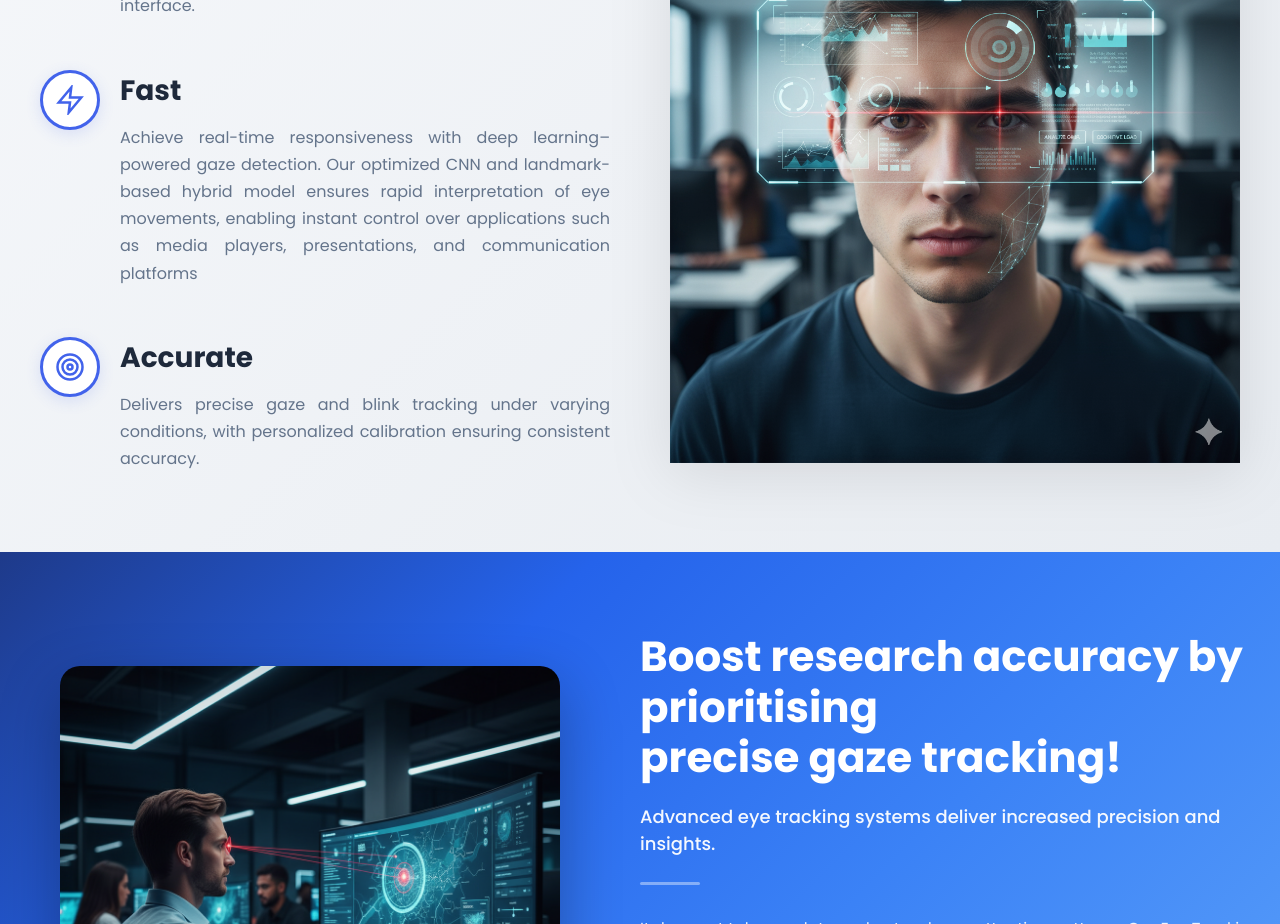
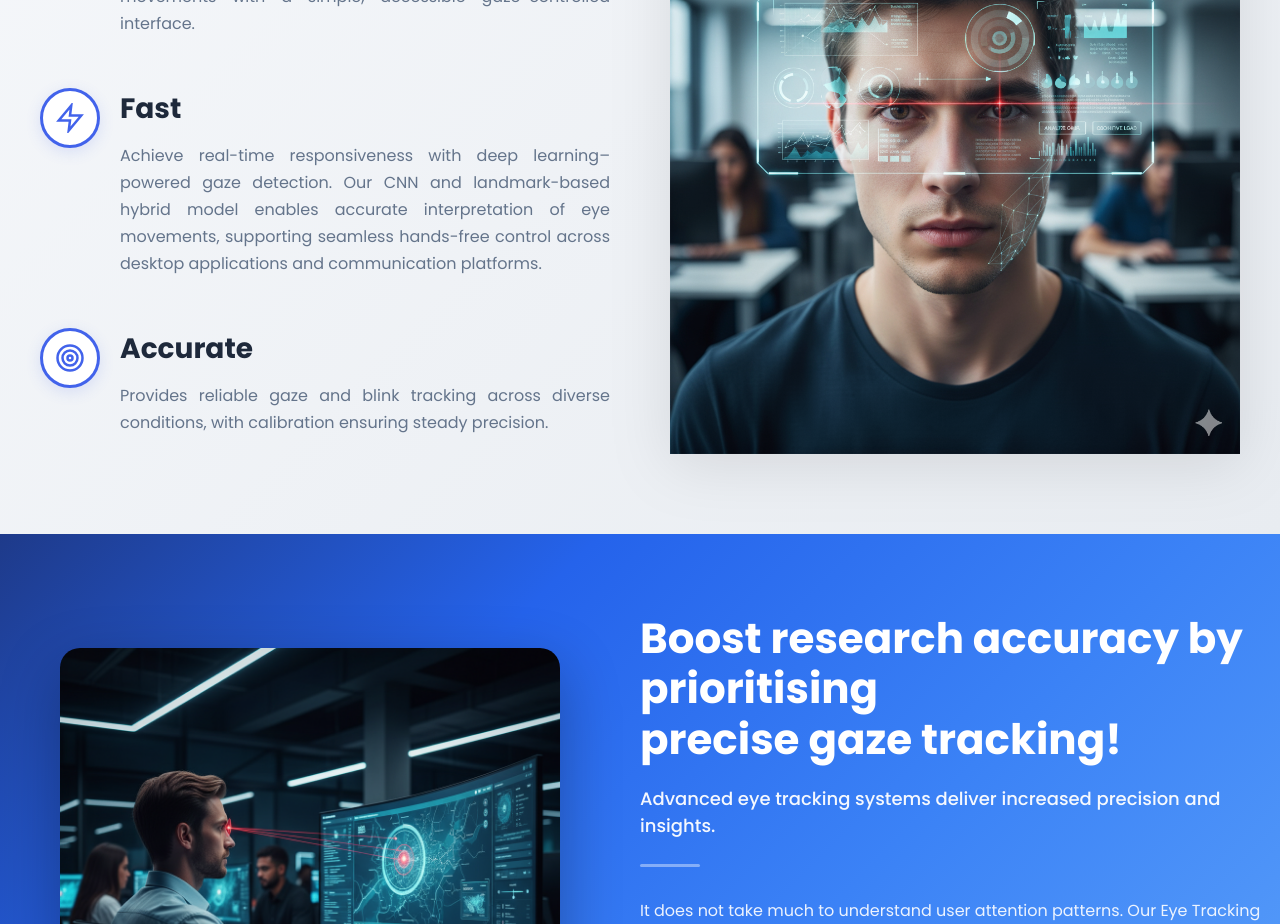
Before and after one commit to MoraisMNS/gaze-tracking-webapp-frontend, a React (Vite) app: page / in a window 1280 px wide. Shown: the part 2000-2924 px from the top of the page. Built offline with nearby package versions, Linux system fonts and the light colour scheme.

Commit message:
Change the Feature section

```diff
--- a/src/components/Benefits.jsx
+++ b/src/components/Benefits.jsx
@@ -30,7 +30,7 @@ const Benefits = () => {
             <div className="benefit-details">
               <h3>Fast</h3>
               <p>
-                Achieve real-time responsiveness with deep learning–powered gaze detection. Our optimized CNN and landmark-based hybrid model ensures rapid interpretation of eye movements, enabling instant control over applications such as media players, presentations, and communication platforms
+                Achieve real-time responsiveness with deep learning–powered gaze detection. Our CNN and landmark-based hybrid model enables accurate interpretation of eye movements, supporting seamless hands-free control across desktop applications and communication platforms.
               </p>
             </div>
           </div>
@@ -45,9 +45,10 @@ const Benefits = () => {
             </div>
             <div className="benefit-details">
               <h3>Accurate</h3>
-              <p>
-               Delivers precise gaze and blink tracking under varying conditions, with personalized calibration ensuring consistent accuracy.
-              </p>
+                <p>
+                Provides reliable gaze and blink tracking across diverse conditions, with calibration ensuring steady precision.
+                </p>
+
             </div>
           </div>
         </div>
```
